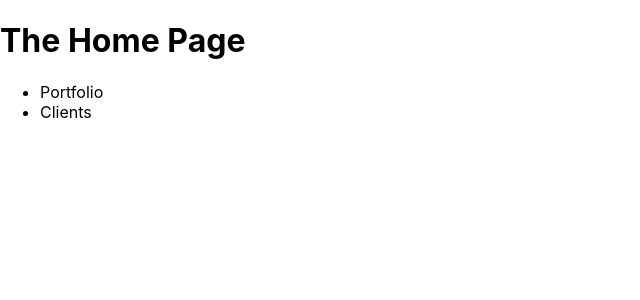
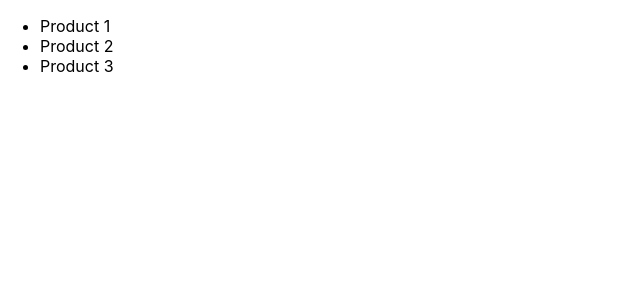
Before and after one commit to rmneves92/nextjs-course, a Next.js app: page / in a window 1280 px wide. Shown: the top 300 px of the page, without its empty margins (0-640 px from the left). Built offline with nearby package versions, Linux system fonts and the light colour scheme.

Commit message:
add getStaticProps method

```diff
--- /dev/null
+++ b/data/dummy-backend.json
@@ -0,0 +1,7 @@
+{
+    "products": [
+      { "id": "p1", "title": "Product 1", "description": "This is product 1" },
+      { "id": "p2", "title": "Product 2", "description": "This is product 2" },
+      { "id": "p3", "title": "Product 3", "description": "This is product 3" }
+    ]
+  }
--- a/pages/index.js
+++ b/pages/index.js
@@ -1,20 +1,27 @@
-import Link from 'next/link';
+import path from 'path';
+import fs from 'fs/promises';
 
-function HomePage() {
+function HomePage(props) {
+  const { products } = props;
   return (
-    <div>
-      <h1>The Home Page</h1>
-
-      <ul>
-        <li>
-          <Link href='/portfolio'>Portfolio</Link>
-        </li>
-        <li>
-          <Link href='/clients'>Clients</Link>
-        </li>
-      </ul>
-    </div>
+    <ul>
+      {products.map((product) => (
+        <li key={product.id}>{product.title}</li>
+      ))}
+    </ul>
   );
 }
 
+export async function getStaticProps() {
+  const filePath = path.join(process.cwd(), 'data', 'dummy-backend.json');
+  const jsonData = await fs.readFile(filePath);
+  const data = JSON.parse(jsonData);
+
+  return {
+    props: {
+      products: data.products,
+    },
+  };
+}
+
 export default HomePage;
```
